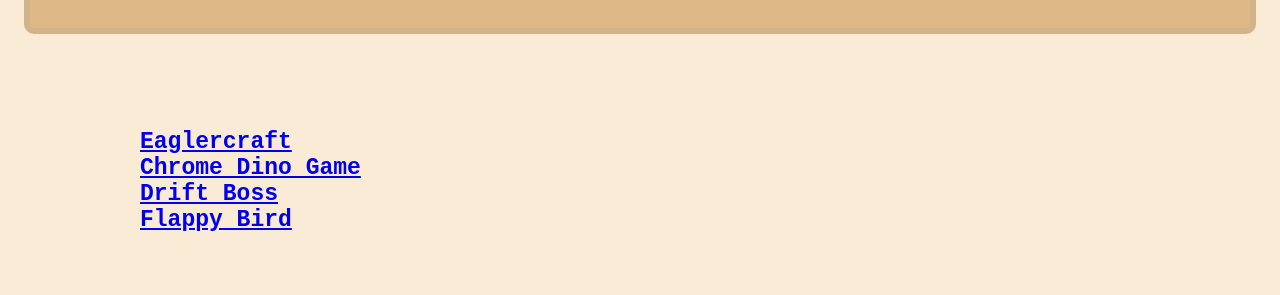
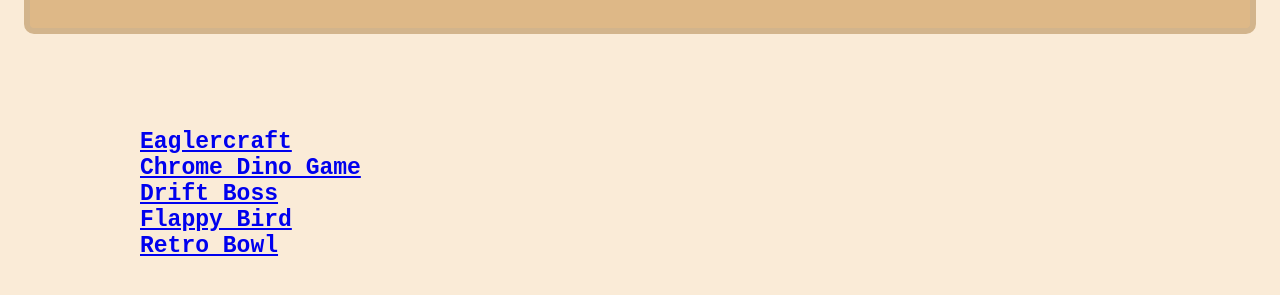
Before and after one commit to pixelatedeagle131/pixelatedeagle131.github.io, a website: page web/pages/games.html in a window 1280 px wide. Shown: the part 105-400 px from the top of the page. Drawn offline with Linux system fonts and the light colour scheme.

Commit message:
Add link to Retro Bowl game in games.html

```diff
--- a/web/pages/games.html
+++ b/web/pages/games.html
@@ -52,6 +52,7 @@
         <a href="dino.html">Chrome Dino Game</a><br>
         <a href="drift-boss.html">Drift Boss</a><br>
         <a href="flappy-bird.html">Flappy Bird</a><br>
+        <a href="../retro-bowl/index.html">Retro Bowl</a><br>
       </h4>
     </section>
     <!-- <div class="footer" style="margin-top:160px">© & Cedar, Incorporated, 2026</div> -->
```
